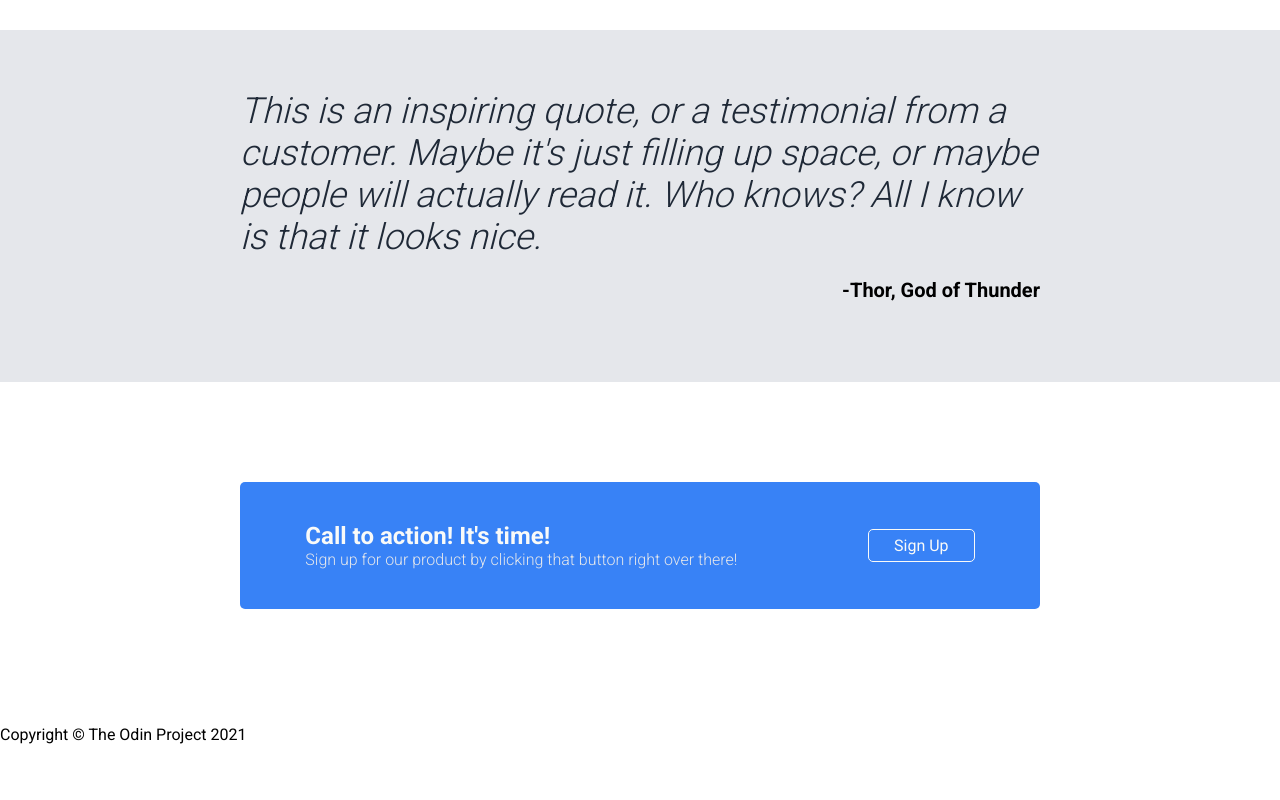
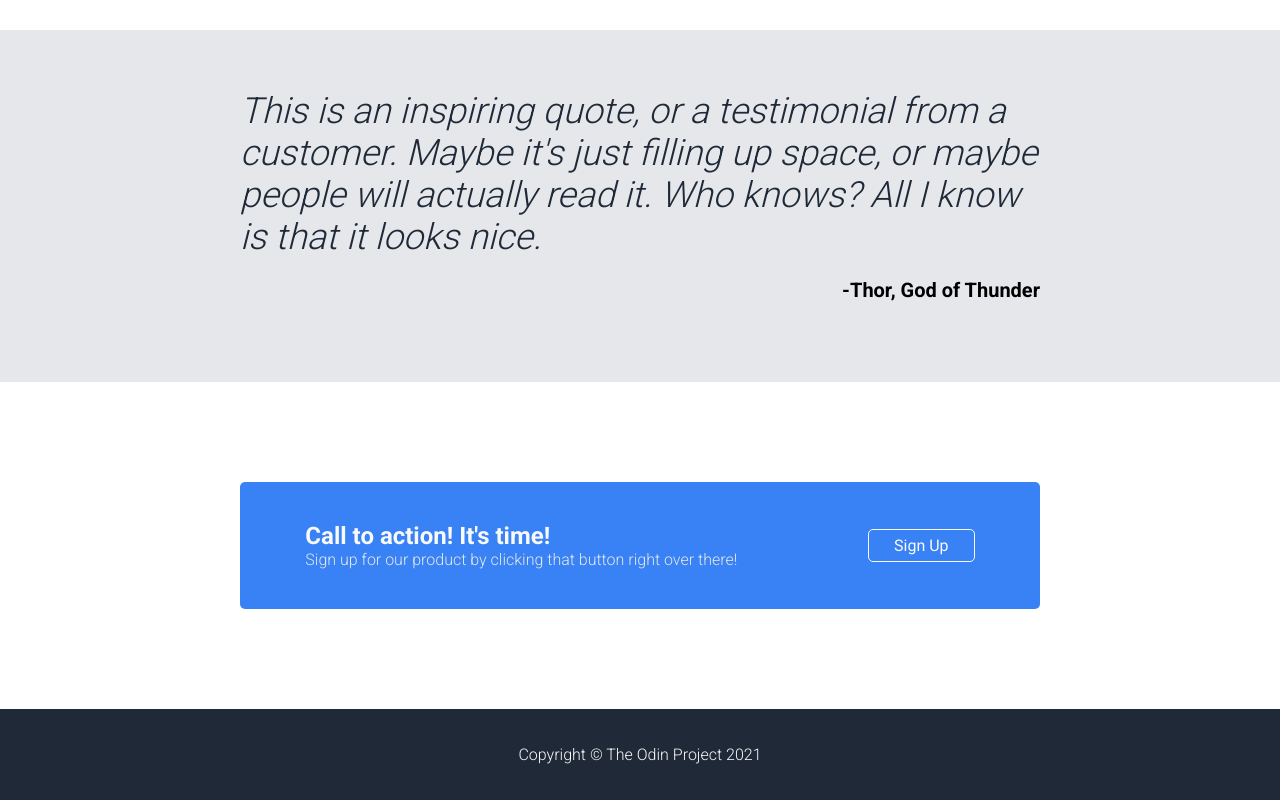
Before and after one commit to danielkim2711/landing-page, a plain HTML site: page index.html in a window 1280 px wide. Shown: the part 931-1731 px from the top of the page. Before the commit the page ends 1691 px from the top, so only its background shows below. Drawn offline with Linux system fonts and the light colour scheme.

Commit message:
Style footer component

```diff
--- a/css/style.css
+++ b/css/style.css
@@ -193,3 +193,16 @@ a {
   padding: 6px 25px;
   color: var(--hero-main-text);
 }
+
+/* Footer */
+
+footer {
+  background-color: var(--dark-background-color);
+  padding: 20px;
+  text-align: center;
+}
+
+footer > p {
+  color: var(--hero-main-text);
+  font-weight: 300;
+}
```
